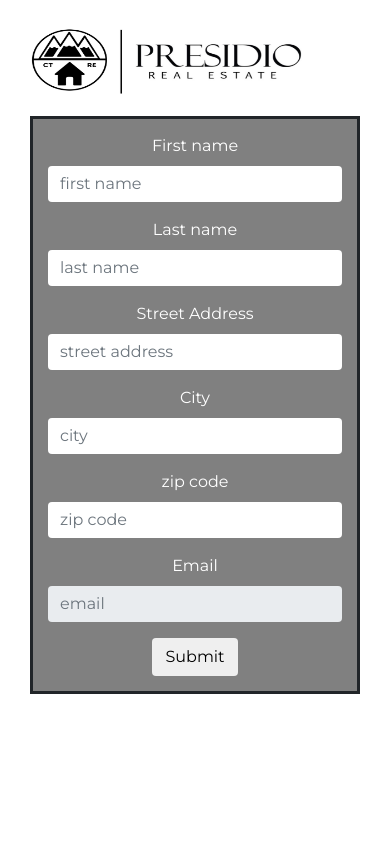
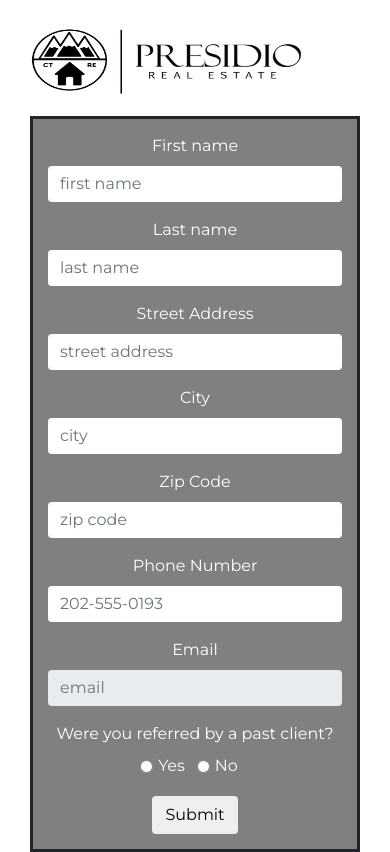
Before and after one commit to jordanoneal/ReHomeUtah, a React (Create React App) app in the folder client/: page /accountinfo in a window 390 px wide. Built offline with nearby package versions, Linux system fonts and the light colour scheme; no server answers.

Commit message:
added phone# for account info. fixed input group for propery owned label, removed dummy home text on home page

```diff
--- a/client/src/pages/AccountInfo.tsx
+++ b/client/src/pages/AccountInfo.tsx
@@ -14,6 +14,7 @@ function AccountInfo() {
   const [zipCode, setZipCode] = useState("");
   const [refferer, setRefferer] = useState("");
   const [city, setCity] = useState("");
+  const [phoneNumber, setPhoneNumber] = useState("");
 
   // useEffect(() => console.log(user), [user]);
 
@@ -25,6 +26,7 @@ function AccountInfo() {
       setZipCode(user.zipCode || "");
       setRefferer(user.referrer || "");
       setCity(user.city || "");
+      setPhoneNumber(user.phoneNumber || "");
     }
   }, [user]);
 
@@ -40,6 +42,7 @@ function AccountInfo() {
         zipCode: zipCode,
         referrer: refferer,
         city: city,
+        phoneNumber: phoneNumber
       })
     );
   };
@@ -91,7 +94,7 @@ function AccountInfo() {
         />
       </div>
       <div className="form-group">
-        <label htmlFor="formGroupExampleInput">zip code</label>
+        <label htmlFor="formGroupExampleInput">Zip Code</label>
         <input
           type="text"
           className="form-control"
@@ -99,6 +102,18 @@ function AccountInfo() {
           name="zipCode"
           onChange={({ target: { value } }) => setZipCode(value)}
           value={zipCode}
+        />
+      </div>
+      <div className="form-group">
+        <label htmlFor="formGroupExampleInput">Phone Number</label>
+        <input
+          type="tel"
+          className="form-control"
+          placeholder="202-555-0193"
+          pattern="[0-9]{3}-[0-9]{3}-[0-9]{4}"
+          name="phone"
+          onChange={({ target: { value } }) => setPhoneNumber(value)}
+          value={phoneNumber}
         />
       </div>
       <div className="form-group">
@@ -113,12 +128,19 @@ function AccountInfo() {
         />
       </div>
 
-      {/* <div className="form-group">
-        <label htmlFor="formGroupExmapleInput">
-          Were you referred by a past client?
-        </label>
+      <div className="form-group">
+        <label htmlFor="formGroupExmapleInput">Were you referred by a past client?</label>
+        <div className="form-check form-check-inline">
+          <input className="form-check-input" type="radio" name="inlineRadioOptions" id="inlineRadio1" value="option1"></input>
+          <label className="form-check-label" >Yes</label>
+        </div>
+        <div className="form-check form-check-inline">
+          <input className="form-check-input" type="radio" name="inlineRadioOptions" id="inlineRadio2" value="option2"></input>
+          <label className="form-check-label" >No</label>
+        </div>
 
-        <input
+
+        {/* <input
           className="form-check-input"
           type="checkbox"
           value=""
@@ -135,8 +157,8 @@ function AccountInfo() {
         ></input>
         <label className="form-check-label" htmlFor="defaultCheck2">
           No
-        </label>
-      </div> */}
+        </label> */}
+      </div>
       <button className="btn" type="submit">
         Submit
       </button>
--- a/client/src/pages/DummyHome.tsx
+++ b/client/src/pages/DummyHome.tsx
@@ -27,7 +27,6 @@ export default function DummyHome() {
 
   return (
     <div>
-      <h1>DUMMY HOME PAGE</h1>
       <h2>Welcome {firstName}</h2>
       {/* <button onClick={!user ? login:logout} type="button" className={(user) ? "btn-danger" : "btn-success"}>{(user) ? "Logout" : "Login"}</button> */}
     </div>
--- a/client/src/pages/DummySellersDetails.tsx
+++ b/client/src/pages/DummySellersDetails.tsx
@@ -51,9 +51,9 @@ export default function DummySellersDetails() {
       <form onSubmit={handleSumbmit}>
         <div className="form-group">
           <label>How long have you owned this property?</label>
-          <div className="form-inline">
-          <input type="text" className="form-control mb-2 mr-sm-2" placeholder="years"></input>
-          <input type="text" className="form-control mb-2 mr-sm-2" placeholder="months"></input>
+          <div className="input-group">
+            <input type="text" className="form-control mb-2 mr-sm-2" placeholder="years"></input>
+            <input type="text" className="form-control mb-2 mr-sm-2" placeholder="months"></input>
           </div>
         </div>
         <div className="form-group">
```
